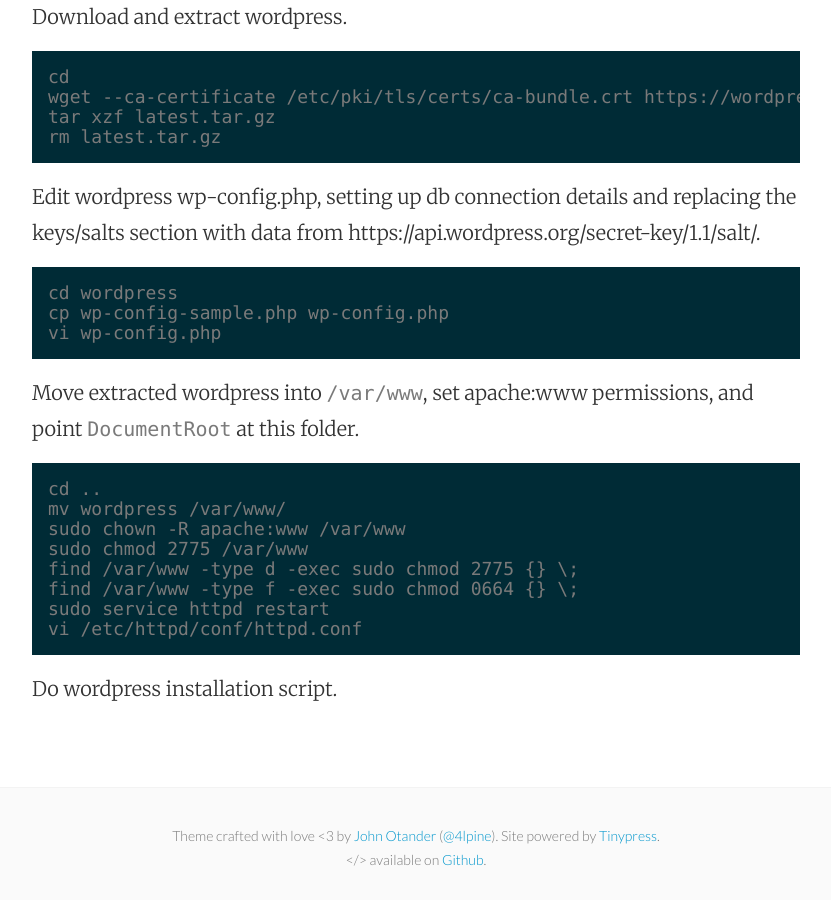
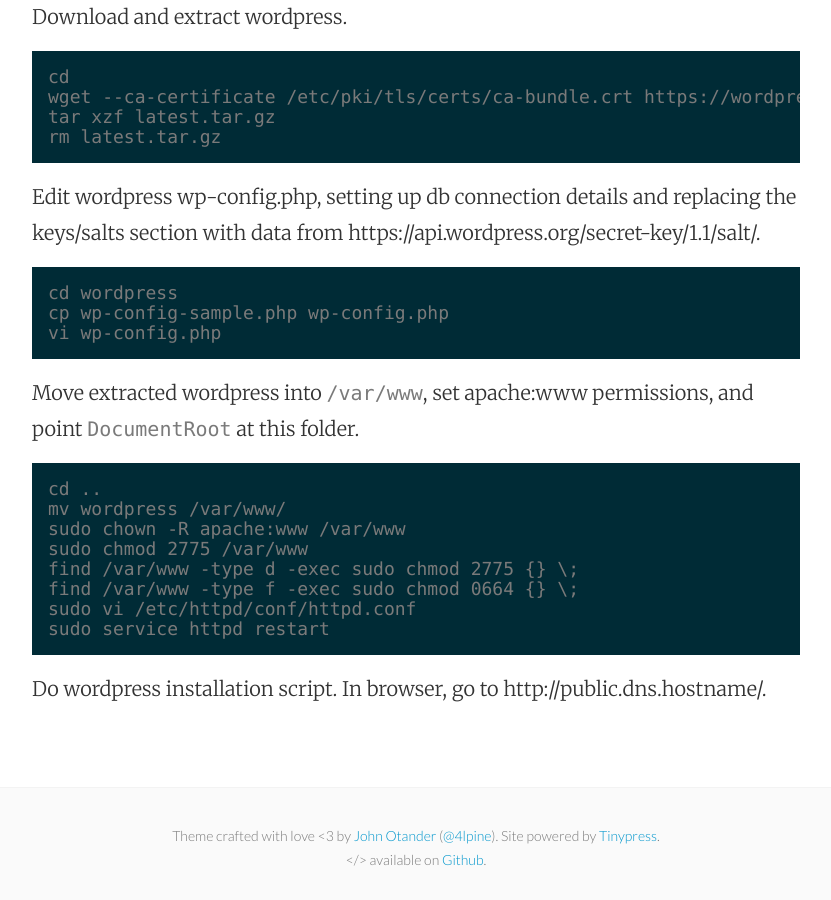
Before and after one commit to mattymaloney/mattymaloney.github.io, a Jekyll site: the page built from _posts/2016-03-24-aws-ec2-rds-linux-apache-php-wordpress-mariadb.md, in a window 1280 px wide and 900 px high, scrolled down 4730 px. Shown: the whole window, without its empty margins (224-1055 px from the left). Built offline with Jekyll 4.4.1, drawn with Linux system fonts in a browser that asks for light colours.

Commit message:
Created 2016-03-24-aws-ec2-rds-linux-apache-php-wordpress-mariadb.md

````diff
--- a/_posts/2016-03-24-aws-ec2-rds-linux-apache-php-wordpress-mariadb.md
+++ b/_posts/2016-03-24-aws-ec2-rds-linux-apache-php-wordpress-mariadb.md
@@ -165,8 +165,8 @@
 sudo chmod 2775 /var/www
 find /var/www -type d -exec sudo chmod 2775 {} \;
 find /var/www -type f -exec sudo chmod 0664 {} \;
+sudo vi /etc/httpd/conf/httpd.conf
 sudo service httpd restart
-vi /etc/httpd/conf/httpd.conf
 ```
 
-Do wordpress installation script.
+Do wordpress installation script. In browser, go to http://public.dns.hostname/.
````
